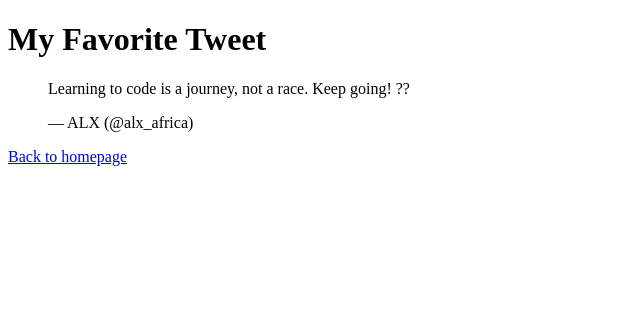
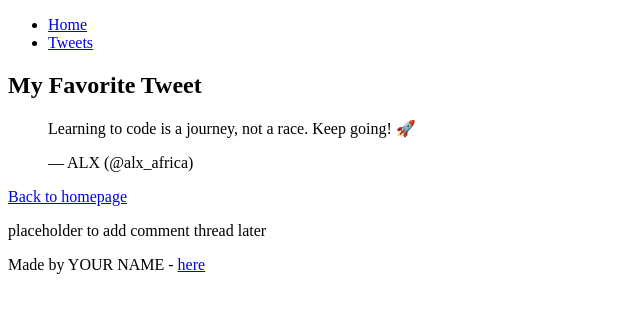
Before and after one commit to simod7691-creator/My_First_Portfolio, a plain HTML site: page html_basic/tweets.html in a window 1280 px wide. Shown: the whole page, without its empty margins (0-640 px from the left). Drawn offline with Linux system fonts and the light colour scheme.

Commit message:
Update tweets.html

```diff
--- a/html_basic/tweets.html
+++ b/html_basic/tweets.html
@@ -6,21 +6,37 @@
 </head>
 <body>
 
+<header>
+    <ul>
+        <li><a href="index.html">Home</a></li>
+        <li><a href="tweets.html">Tweets</a></li>
+    </ul>
+</header>
+
+<main>
+    <article>
         <h1>My Favorite Tweet</h1>
 
-    <!-- Embedded Tweet -->
         <blockquote class="twitter-tweet">
             <p lang="en" dir="ltr">
-            Learning to code is a journey, not a race. Keep going! ??
+                Learning to code is a journey, not a race. Keep going! 🚀
             </p>
             &mdash; ALX (@alx_africa)
             <a href="https://twitter.com/alx_africa/status/1645439856827344896"></a>
         </blockquote>
         <script async src="https://platform.twitter.com/widgets.js"></script>
 
-    <p>
-        <a href="index.html">Back to homepage</a>
-    </p>
+        <p><a href="index.html">Back to homepage</a></p>
+    </article>
+
+    <aside>
+        <p>placeholder to add comment thread later</p>
+    </aside>
+</main>
+
+<footer>
+    <p>Made by YOUR NAME - <a href="https://www.example.com" target="_blank">here</a></p>
+</footer>
 
 </body>
 </html>
```
Lines whose indentation alone changed are shown as unchanged.
